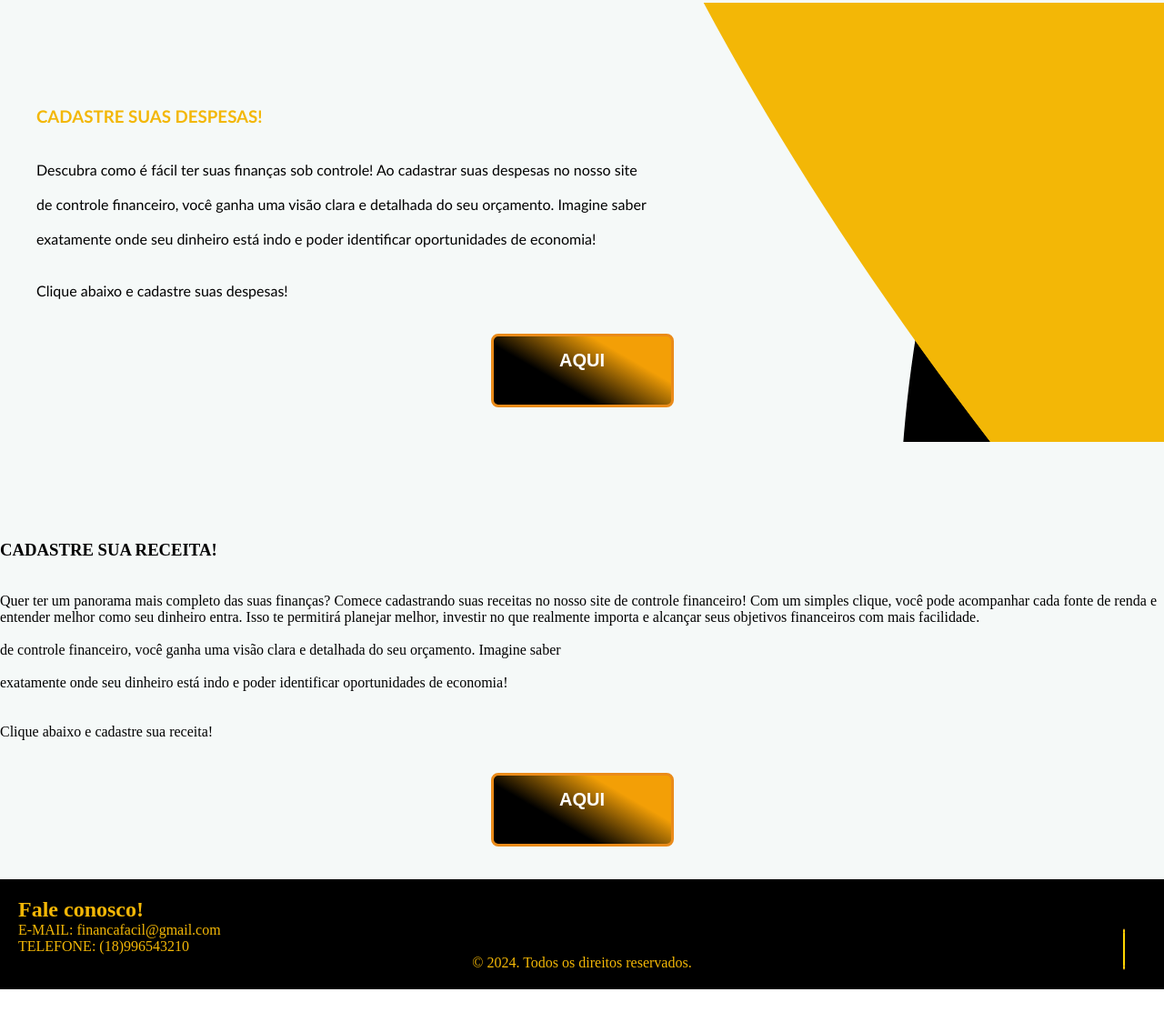
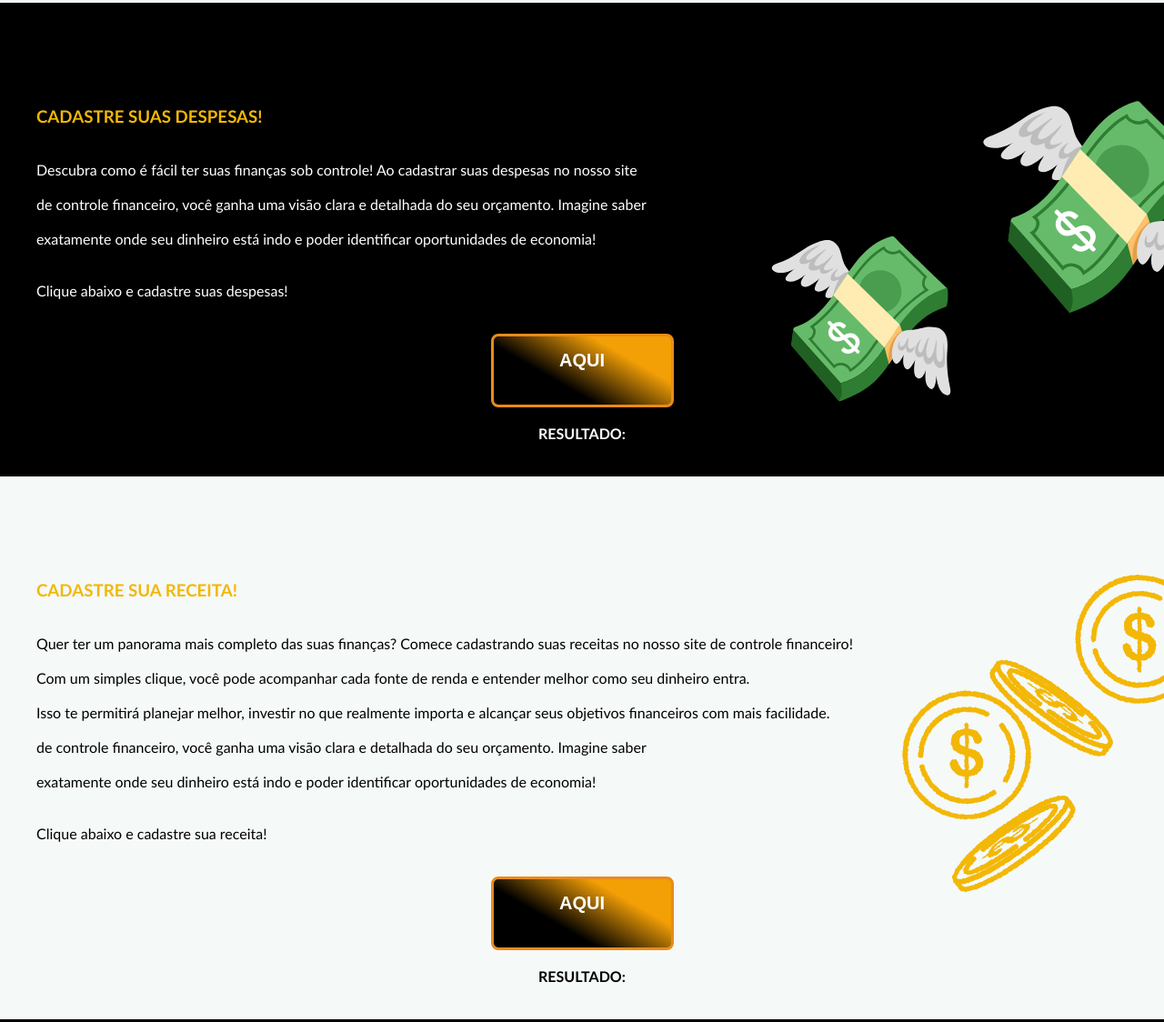
Before and after one commit to majuszl/homefinancafacil, a plain HTML site: page index.html in a window 1280 px wide. Shown: the part 1722-2846 px from the top of the page at 91% size. Before the commit the page ends 2810 px from the top, so only its background shows below. Drawn offline with Linux system fonts and the light colour scheme; a web font is replaced by a local one.

Commit message:
Add files via upload

```diff
--- a/assets/css/index.css
+++ b/assets/css/index.css
@@ -208,19 +208,22 @@ section {
 
 /* SEÇÃO "CADASTRE SUAS DESPESAS" */
 .sec-despesas {
-    background-image: url(../img/ondasleft.png);
+    background-image: url(../img/dinheirodespesas.png);
     font-family: 'Gill Sans', 'Gill Sans MT', Calibri, 'Trebuchet MS', sans-serif;
 }
 
 .sec-despesas h3 {
-
     color: var(--botao);
     padding-left: 40px;
     padding-right: 50px;
 }
 
+.sec-despesas h4 {
+  color: var(--fonte-cab-e-rod);
+}
+
 .sec-despesas p {
-    color: #000000;
+    color: var(--fonte-cab-e-rod);
     padding-left: 40px;
     padding-right: 50px;
 }
@@ -443,6 +446,24 @@ button {
     transform: translateX(-100%);
   }
 
+/* SEÇÃO "CADASTRE SUAS RECEITAS" */
+.sec-receitas {
+  background-image: url(../img/moedasreceita.png);
+  font-family: 'Gill Sans', 'Gill Sans MT', Calibri, 'Trebuchet MS', sans-serif;
+}
+
+.sec-receitas h3 {
+    color: var(--botao);
+    padding-left: 40px;
+    padding-right: 50px;
+}
+
+.sec-receitas p {
+    color: #000000;
+    padding-left: 40px;
+    padding-right: 50px;
+}
+
 
 /* RODAPÉ */
 footer {
--- a/index.html
+++ b/index.html
@@ -1,5 +1,5 @@
 <!DOCTYPE html>
-<html lang="en">
+<html lang="pt-br" dir='ltr'>
 <head>
     <meta charset="UTF-8">
     <meta name="viewport" content="width=device-width, initial-scale=1.0">
@@ -143,6 +143,8 @@
                 </span>
               </button>
         </a>
+        <br>
+        <h4>RESULTADO:</h4>
     </center>
         <br><br>
      </section>
@@ -153,7 +155,11 @@
             <br><br><br><br><br><br>
             <h3>CADASTRE SUA RECEITA!</h3>
             <br><br>
-            <p>Quer ter um panorama mais completo das suas finanças? Comece cadastrando suas receitas no nosso site de controle financeiro! Com um simples clique, você pode acompanhar cada fonte de renda e entender melhor como seu dinheiro entra. Isso te permitirá planejar melhor, investir no que realmente importa e alcançar seus objetivos financeiros com mais facilidade.</p>
+            <p>Quer ter um panorama mais completo das suas finanças? Comece cadastrando suas receitas no nosso site de controle financeiro!</p>
+            <br>
+            <p>Com um simples clique, você pode acompanhar cada fonte de renda e entender melhor como seu dinheiro entra. </p>
+            <br>
+            <p>Isso te permitirá planejar melhor, investir no que realmente importa e alcançar seus objetivos financeiros com mais facilidade.</p>
             <br>
             <p>de controle financeiro, você ganha uma visão clara e detalhada do seu orçamento. Imagine saber</p>
             <br>
@@ -194,6 +200,8 @@
                     </span>
                   </button>
             </a>
+            <br>
+            <h4>RESULTADO:</h4>
         </center>
             <br><br>
          </section>
```
Also changed, not shown: assets/img/dinheirodespesas.png (added), assets/img/moedasreceita.png (added), assets/img/ondasleft2.png (added).
